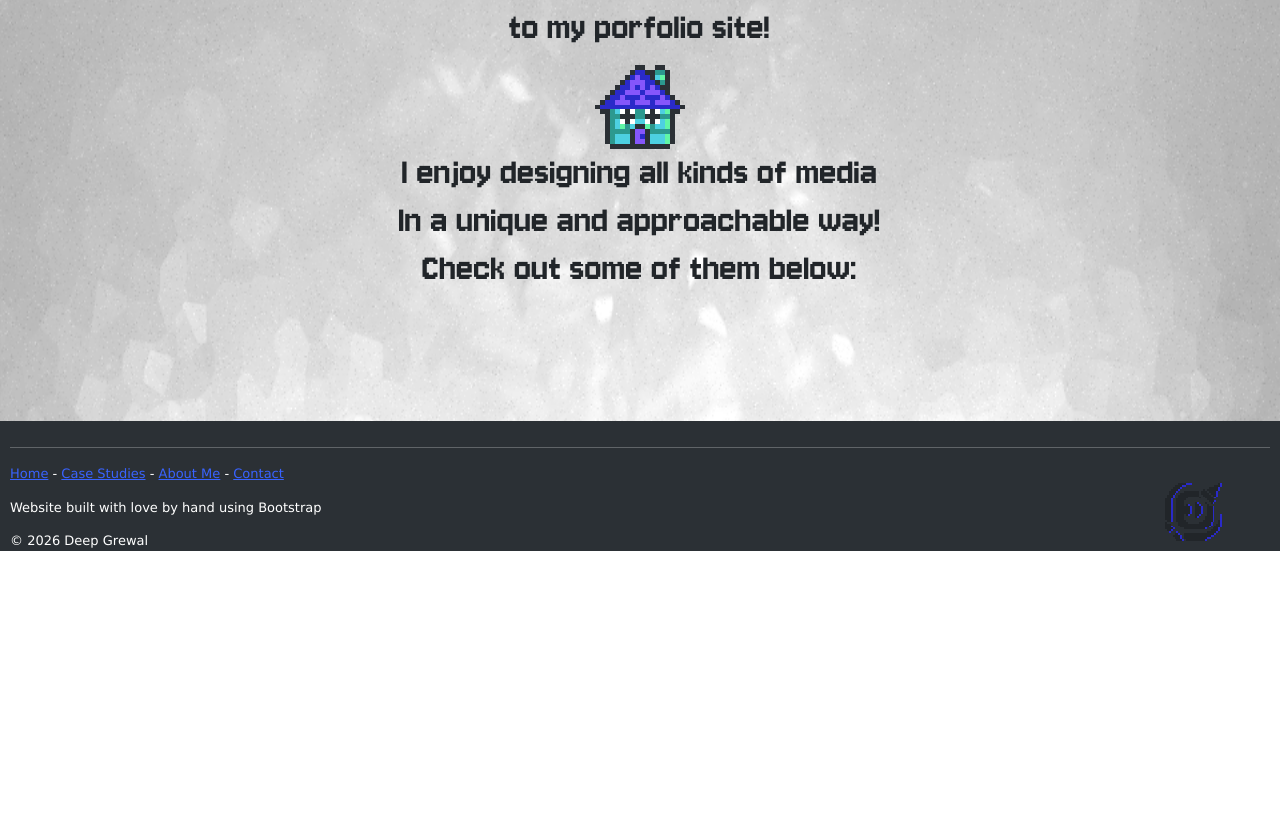
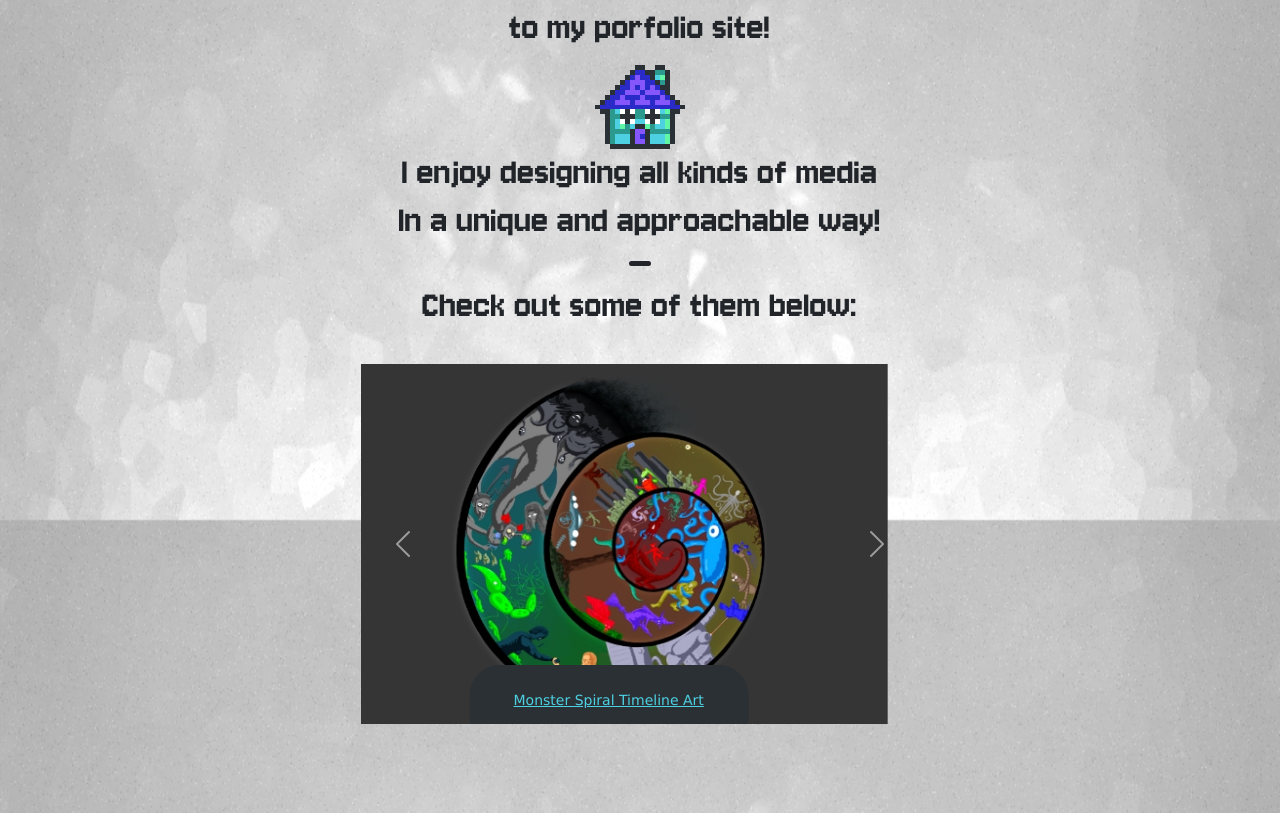
Before and after one commit to DPS800/portfolio-site, a plain HTML site: page index.html in a window 1280 px wide. Shown: the part 280-1093 px from the top of the page. Before the commit the page ends 831 px from the top, so only its background shows below. Drawn offline with nearby package versions, Linux system fonts and the light colour scheme.

Commit message:
Adding carousel

```diff
--- a/css/styles.css
+++ b/css/styles.css
@@ -71,6 +71,9 @@ h3 {
     }
     h2 {
         font-size: 125% !important;
+    }
+    .carousel {
+        width: 100% !important;
     }
 }
 
@@ -238,7 +241,11 @@ footer p {
 }
 
 footer a:link {
-    color: #3963FF !important;
+    color: #4DD0E1 !important;
+}
+
+footer .col-6 {
+    margin-bottom: 2%;
 }
 
 p a:link {
@@ -348,3 +355,38 @@ nav img,footer img {
     margin-left: 1%;
     margin-right: 1%;
 }
+
+.carousel {
+    width: 50%;
+    margin: auto;
+    margin-top: 3%;
+}
+
+.carousel img {
+    height: 360px;
+}
+
+.carousel-caption {
+    margin-bottom: -8% !important;
+    background-color: #2B3035;
+    margin-left: auto;
+    margin-right: auto;
+    border-top: 100px !important;
+    border-radius: 30px !important;
+    width: 50% !important;
+}
+
+.carousel-caption p a:link {
+    font-size: 14px !important;
+    color: #4DD0E1 !important;
+}
+
+h1 hr {
+    border-width: 5px;
+    margin-left: auto;
+    margin-right: auto;
+    width: 2%;
+    border-color: #212529 !important;
+    border-radius: 10px;
+    opacity: 100%;
+}
--- a/index.html
+++ b/index.html
@@ -51,7 +51,39 @@
             <img src="img/multimediawelcome.gif" class="display-1 welcome" alt="The word welcome shifting between various depictions">
             <h1> to my porfolio site! </h1>
             <img src="img/icon_home.gif" id="titleicon" alt="Blue house">
-            <h1> I enjoy designing all kinds of media <br> In a unique and approachable way!<br> Check out some of them below: </h1>
+            <h1> I enjoy designing all kinds of media <br> In a unique and approachable way!<br><hr> Check out some of them below:<br> </h1>
+
+            <!-- CAROUSEL -->
+            <div id="carouselExampleAutoplaying" class="carousel slide" data-bs-ride="carousel">
+                <div class="carousel-inner">
+                    <div class="carousel-item active">
+                        <img src="img/MTpreview.jpg" class="d-block w-100" alt="Monster Timeline spiral art">
+                        <div class="carousel-caption d-none d-md-block">
+                            <p><a href="studies/studyMonsterTime.html"> Monster Spiral Timeline Art </a></p>
+                        </div>
+                    </div>
+                    <div class="carousel-item">
+                        <img src="img/WFpreview.jpg" class="d-block w-100" alt="Neilaggs Without Wi-Fi jam game">
+                        <div class="carousel-caption d-none d-md-block">
+                            <p><a href="studies/studyNeilaggs.html"> Neilaggs Without Wi-Fi Game Jam </a></p>
+                        </div>
+                    </div>
+                    <div class="carousel-item">
+                        <img src="img/EPpreview.jpg" class="d-block w-100" alt="EATure Prototype">
+                        <div class="carousel-caption d-none d-md-block">
+                            <p><a href="studies/studyEature.html"> EATure Game Prototype </a></p>
+                        </div>
+                    </div>
+                </div>
+                <button class="carousel-control-prev" type="button" data-bs-target="#carouselExampleAutoplaying" data-bs-slide="prev">
+                    <span class="carousel-control-prev-icon" aria-hidden="true"></span>
+                    <span class="visually-hidden">Previous</span>
+                </button>
+                <button class="carousel-control-next" type="button" data-bs-target="#carouselExampleAutoplaying" data-bs-slide="next">
+                    <span class="carousel-control-next-icon" aria-hidden="true"></span>
+                    <span class="visually-hidden">Next</span>
+                </button>
+            </div>
         </div>
 
         <!-- FOOTER -->
```
